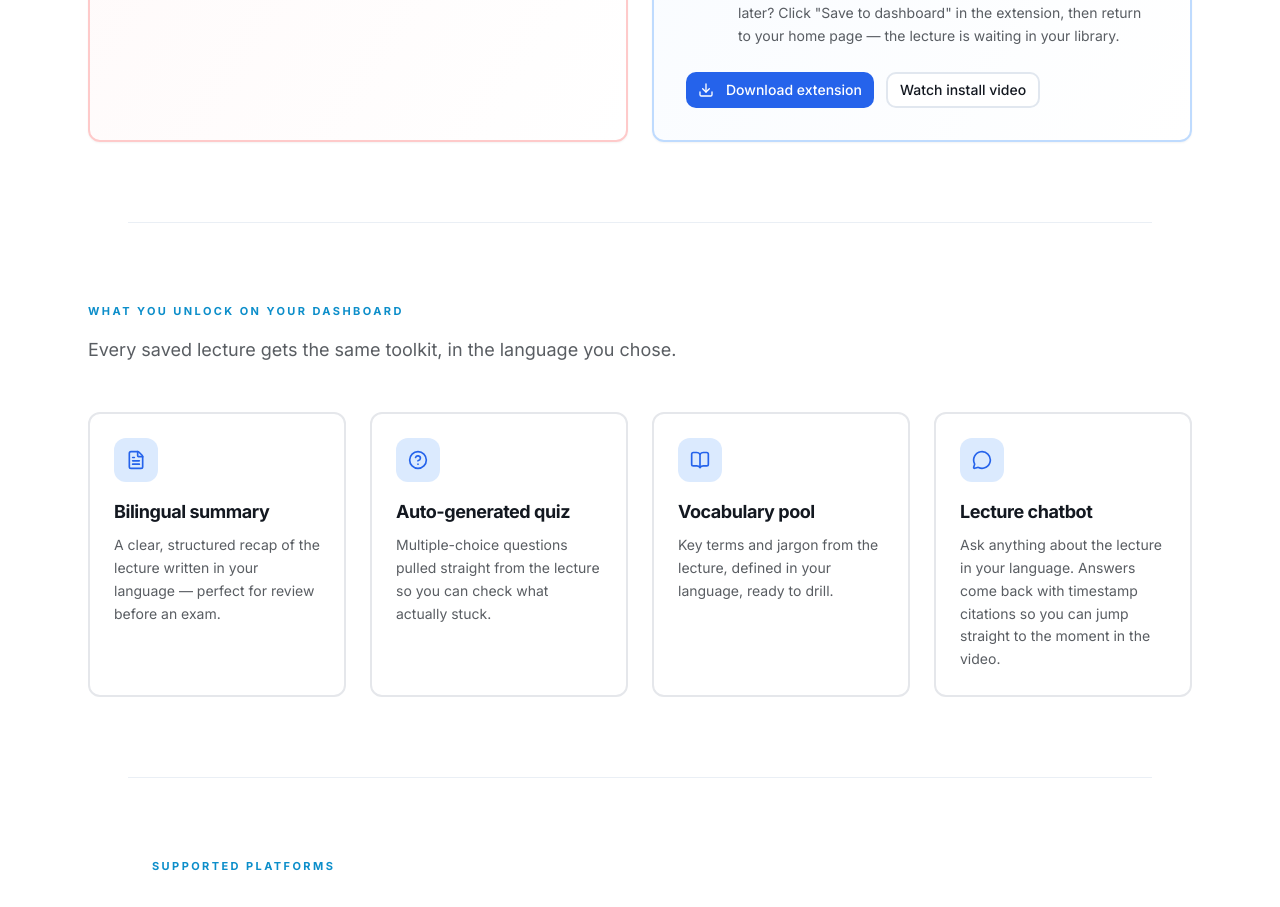
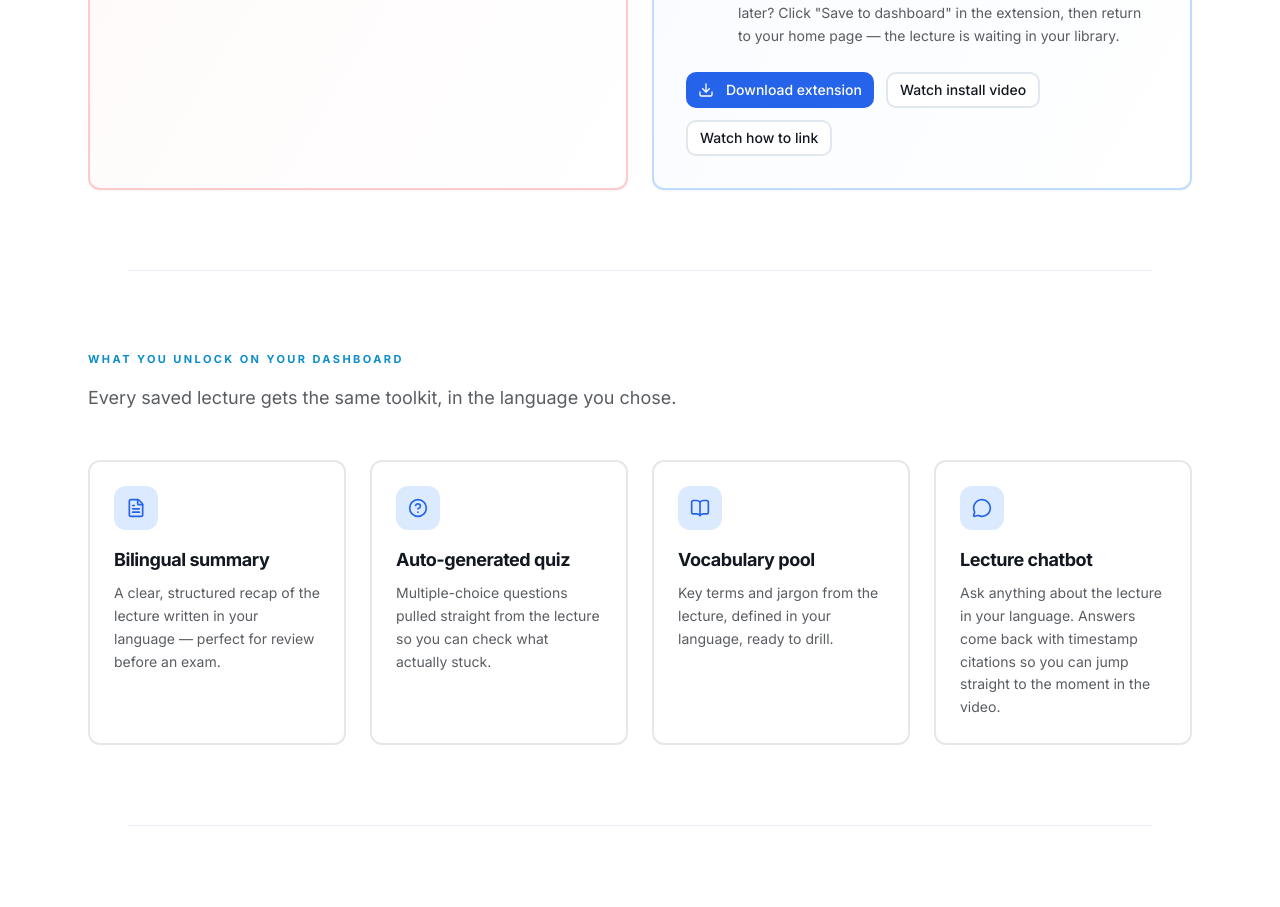
Before and after one commit to teepakorn326/BridgeAI-frontend, a Next.js app: page / in a window 1280 px wide. Shown: the part 2728-3635 px from the top of the page. Built offline with nearby package versions, Linux system fonts and the light colour scheme; no server answers.

Commit message:
add video

```diff
--- a/src/app/page.tsx
+++ b/src/app/page.tsx
@@ -67,7 +67,7 @@ export default function LandingPage() {
   const differentiators = t<Differentiator[]>("landing.differentiators");
   const ctaHref = user ? "/home" : "/register";
   const ctaLabel = user ? t("landing.ctaLoggedIn") : t("landing.ctaPrimary");
-  const [showVideoModal, setShowVideoModal] = useState(false);
+  const [videoModal, setVideoModal] = useState<null | "install" | "link">(null);
 
   const structuredData = {
     "@context": "https://schema.org",
@@ -159,7 +159,7 @@ export default function LandingPage() {
                 size="lg"
                 variant="outline"
                 className="h-11 px-6 border-2 hover:bg-blue-50"
-                onClick={() => setShowVideoModal(true)}
+                onClick={() => setVideoModal("install")}
               >
                 How to install extension?
               </Button>
@@ -317,9 +317,17 @@ export default function LandingPage() {
                 size="sm"
                 variant="outline"
                 className="h-9 border-2 hover:bg-blue-50"
-                onClick={() => setShowVideoModal(true)}
+                onClick={() => setVideoModal("install")}
               >
-                Watch install video
+                {t("landing.installVideoBtn")}
+              </Button>
+              <Button
+                size="sm"
+                variant="outline"
+                className="h-9 border-2 hover:bg-blue-50"
+                onClick={() => setVideoModal("link")}
+              >
+                {t("landing.linkVideoBtn")}
               </Button>
             </div>
           </div>
@@ -407,14 +415,18 @@ export default function LandingPage() {
         </div>
       </section>
 
-      {/* Installation Video Modal */}
-      {showVideoModal && (
+      {/* Tutorial video modal — install or link */}
+      {videoModal && (
         <div className="fixed inset-0 bg-black/50 z-50 flex items-center justify-center p-4">
           <div className="bg-white rounded-lg overflow-hidden max-w-4xl w-full max-h-[90vh] flex flex-col">
             <div className="flex items-center justify-between p-4 border-b border-gray-200">
-              <h2 className="text-xl font-bold text-foreground">How to Install Extension</h2>
+              <h2 className="text-xl font-bold text-foreground">
+                {videoModal === "install"
+                  ? t("landing.installVideoTitle")
+                  : t("landing.linkVideoTitle")}
+              </h2>
               <button
-                onClick={() => setShowVideoModal(false)}
+                onClick={() => setVideoModal(null)}
                 className="p-1 hover:bg-gray-100 rounded transition-colors"
               >
                 <X className="w-6 h-6 text-foreground" />
@@ -422,13 +434,17 @@ export default function LandingPage() {
             </div>
             <div className="flex-1 overflow-auto bg-black flex items-center justify-center">
               <video
+                key={videoModal}
                 width="100%"
                 height="auto"
                 controls
                 autoPlay
                 className="max-h-full w-full object-contain"
               >
-                <source src="/extension.mp4" type="video/mp4" />
+                <source
+                  src={videoModal === "install" ? "/extension.mp4" : "/link-extension.mp4"}
+                  type="video/mp4"
+                />
                 Your browser does not support the video tag.
               </video>
             </div>
--- a/src/locales/en.json
+++ b/src/locales/en.json
@@ -14,6 +14,10 @@
     "ctaSecondary": "Install the extension",
     "problem": "International students in Australian lecture halls — and skilled migrants chasing certs after work — pay full price to learn in a second language. You shouldn't have to decode English before you can even start learning the content.",
     "trustLine": "Free during the hackathon · No credit card · Works in Chrome",
+    "installVideoBtn": "Watch install video",
+    "installVideoTitle": "How to install the extension",
+    "linkVideoBtn": "Watch how to link",
+    "linkVideoTitle": "How to link the extension to your account",
     "differentiatorsTitle": "Why our subtitles aren't like the others",
     "differentiatorsSubtitle": "You've tried auto-captions and Google Translate in a side tab. Here's why BridgeAI actually holds up in a real lecture.",
     "differentiators": [
--- a/src/locales/zh.json
+++ b/src/locales/zh.json
@@ -14,6 +14,10 @@
     "ctaSecondary": "安装浏览器扩展",
     "problem": "在澳洲读书的国际学生交着全额学费，却要在以全速英语进行的讲课中先翻译、再学习内容。问题不止在大学：在澳洲的技术移民、转行人士、自学者也想通过 Coursera 与 Udemy 提升自己，但最好的课程都被他们仍在掌握的英文挡在门外。你不该在「自己听得懂的语言」和「自己需要的证书」之间二选一。",
     "trustLine": "黑客松期间免费 · 无需信用卡 · 在 Chrome 中即用",
+    "installVideoBtn": "观看安装教程",
+    "installVideoTitle": "如何安装扩展",
+    "linkVideoBtn": "观看关联教程",
+    "linkVideoTitle": "如何将扩展关联到你的账户",
     "differentiatorsTitle": "为什么我们的字幕和其他工具不一样",
     "differentiatorsSubtitle": "你已经试过浏览器右键翻译、YouTube 自动字幕、把 Google 翻译开在旁边的标签页 — 看看 BridgeAI 为什么是另一种思路，也为什么它在真实课程里真的能用。",
     "differentiators": [
```
Also changed, not shown: 1 other file (tests, documents, lock files or other folders).
